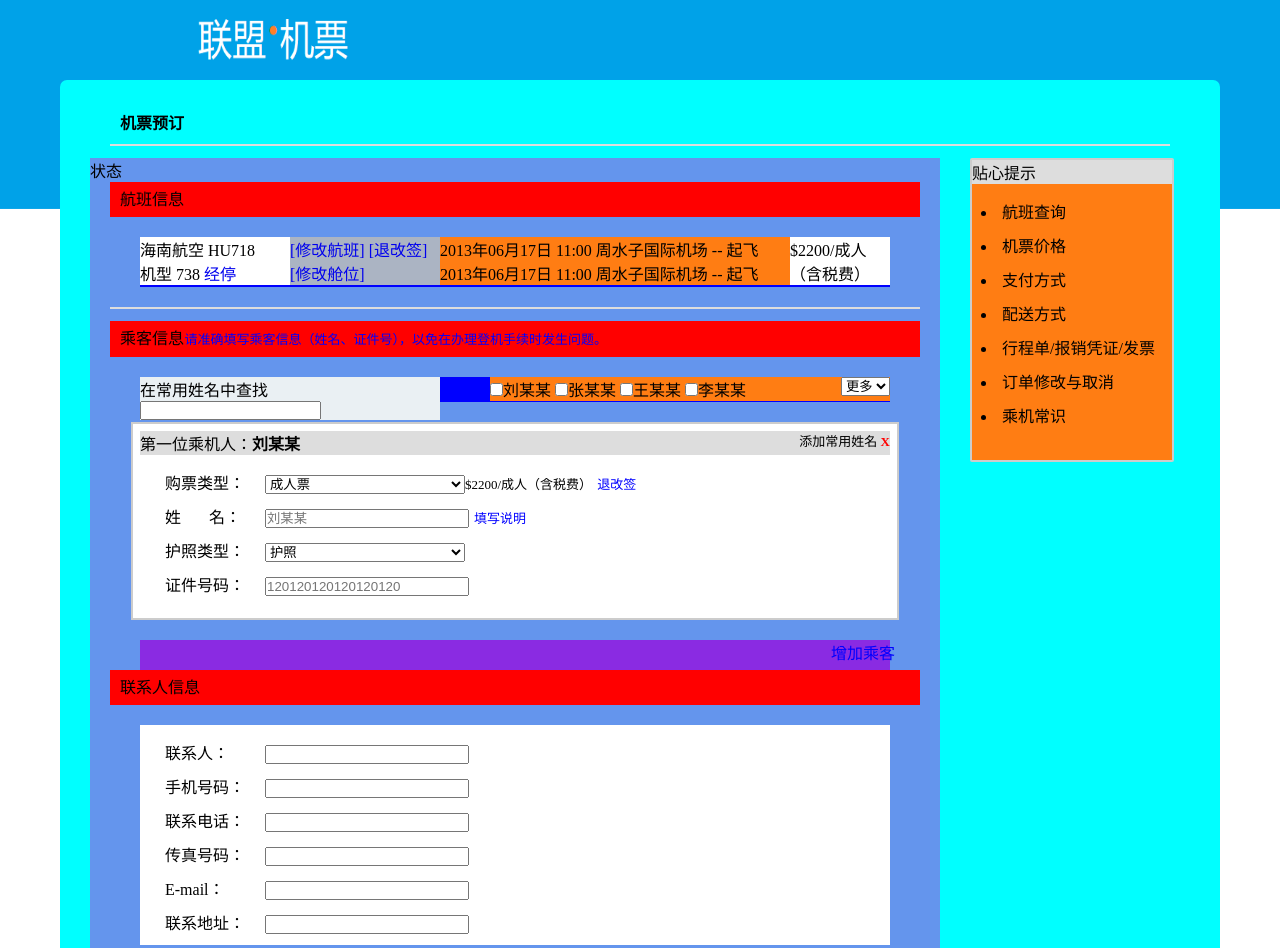
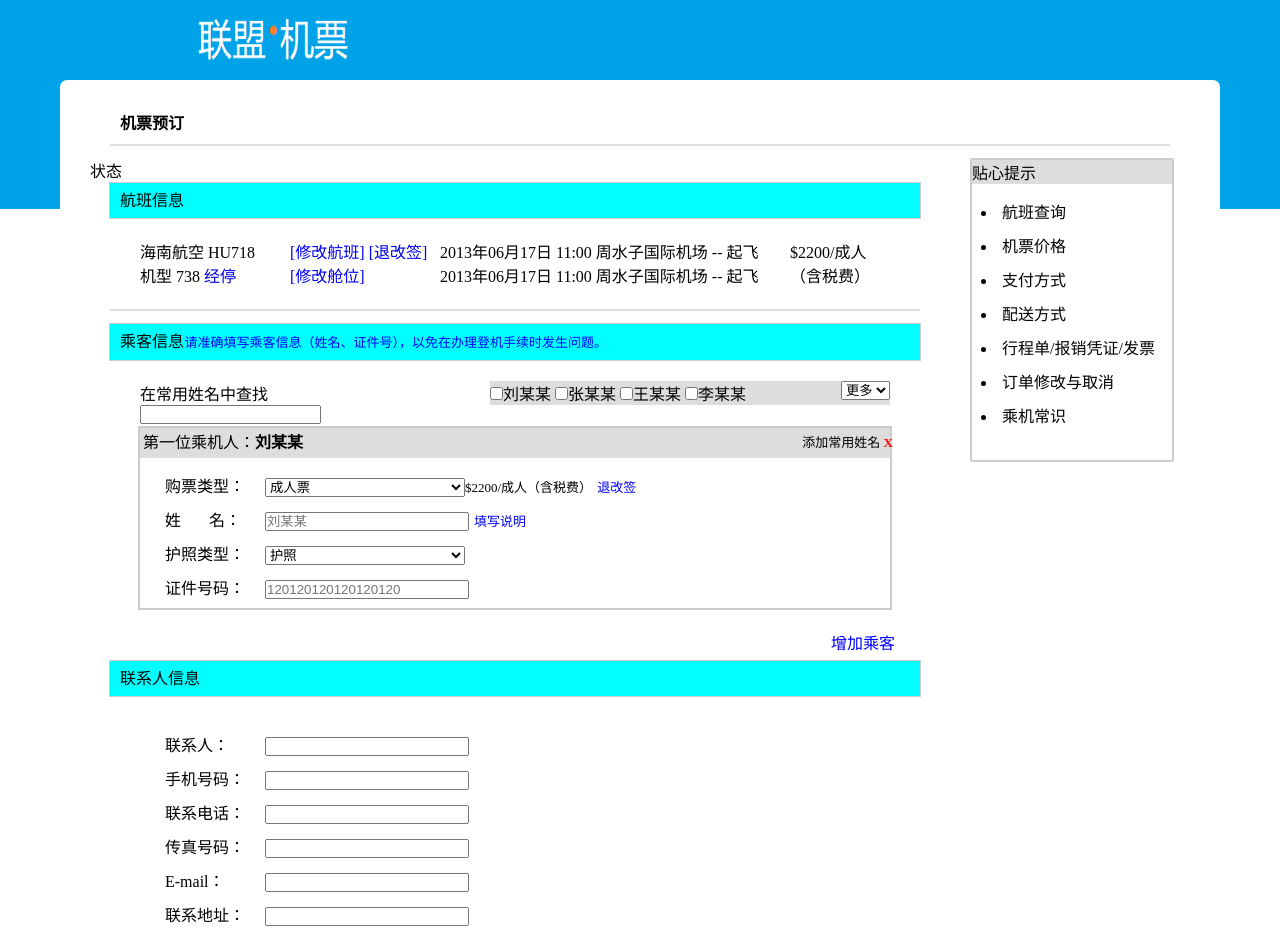
Before and after one commit to ExtravagantMarinatedEgg/js, a plain HTML site: page yiyang.html in a window 1280 px wide. Shown: the top 948 px of the page. Drawn offline with Linux system fonts and the light colour scheme.

Commit message:
删除多余bgcolor 优化界面 完成版

```diff
--- a/css/yiyang.css
+++ b/css/yiyang.css
@@ -4,7 +4,7 @@
 }
 
 #sub {
-	background-color: cyan;
+	background-color: #FFFFFF;
 	/*height: 900px;*/
 	height: auto;
 	width: 1100px;
@@ -34,10 +34,11 @@
 }
 
 .head {
-	background-color: #ff0000;
+	background-color: cyan;
 	line-height: 35px;
 	width: 810px;
 	margin: 0 auto;
+	border: 1px solid #CCCCCC;
 }
 /*#wc {
 	clear:both;
@@ -56,7 +57,7 @@
 .kq {
 	width: 750px;
 	height: 50px;
-	background-color: blue;
+	/*background-color: blue;*/
 	margin: 20px auto;
 }
 .ts {
@@ -76,7 +77,7 @@
 	height: 180px;
 	background-color: #FFF;
 	border: 2px solid #CCCCCC;
-	padding: 7px;
+	padding: 0px;
 }
 .blueFont {
 	color: #0000FF;
@@ -135,7 +136,7 @@
 .next {
 	width: 750px;
 	line-height: 30px;
-	background-color: #0000FF;
+	/*background-color: #0000FF;*/
 	margin: 0 auto;
 }
 .next input {
@@ -152,7 +153,7 @@
 	left: 350px;
 }
 #zjck {
-	background-color: blueviolet;
+	/*background-color: blueviolet;*/
 	height: 30px;
 	width: 750px;
 	margin: 0 auto;
@@ -188,9 +189,13 @@
 .pointer {
 	cursor: pointer;
 }
+.kt {
+	position:relative;
+	left: 3px;
+}
 .zn {
 	width: 1152px;
-	background-color: #8A2BE2;
+	/*background-color: #8A2BE2;*/
 	height: 150px;
 	margin: 0 auto;
 	border: 2px solid #CCCCCC;
@@ -201,6 +206,7 @@
 }
 .bt {
 	background-color: #DDDDDD;
+	line-height: 30px;
 }
 li {
 	padding: 5px;
--- a/js/yiyang.js
+++ b/js/yiyang.js
@@ -2,7 +2,7 @@ function zjck() {
 	var ckq = document.getElementById('ckq');
 	var node = ckq.nextSibling;
 	oDiv = document.createElement('div');
-	oDiv.innerHTML = '<div class="cjr kq"><div class="bt">第一位乘机人：<b>刘某某</b><span class="right smallFont">添加常用姓名 <b class="pointer" onclick="deleteCJR(this)" style="color: red;">X</b></span></div><div class="tj"><ul><li><span class="xz">购票类型：</span><select class="input"><option value="" disabled selected hidden>成人票</option></select><span class="smallFont">$2200/成人（含税费）<span class="blueFont smallFont pointer">退改签</span></span></li><li><span class="xz">姓&nbsp;&nbsp;&nbsp;&nbsp;&nbsp;&nbsp;&nbsp;名：</span><input placeholder="刘某某 " class="input"></input><span class="blueFont smallFont pointer">填写说明</span></li><li><span class="xz">护照类型：</span><select class="input"><option value=" " disabled selected hidden>护照</option></select></li><li><span class="xz">证件号码：</span><input placeholder="120120120120120120" class="input" onblur="checkUserName(this)"></input><span class="smallFont redFont"></span></li></ul></div></div>'
+	oDiv.innerHTML = '<div class="cjr kq"><div class="bt"><span class="kt">第一位乘机人：<b>刘某某</b><span class="right smallFont">添加常用姓名 <b class="pointer" onclick="deleteCJR(this)" style="color: red;">X</b></span></span></div><div class="tj"><ul><li><span class="xz">购票类型：</span><select class="input"><option value="" disabled selected hidden>成人票</option></select><span class="smallFont">$2200/成人（含税费）<span class="blueFont smallFont pointer">退改签</span></span></li><li><span class="xz">姓&nbsp;&nbsp;&nbsp;&nbsp;&nbsp;&nbsp;&nbsp;名：</span><input placeholder="刘某某 " class="input"></input><span class="blueFont smallFont pointer">填写说明</span></li><li><span class="xz">护照类型：</span><select class="input"><option value=" " disabled selected hidden>护照</option></select></li><li><span class="xz">证件号码：</span><input placeholder="120120120120120120" class="input" onblur="checkUserName(this)"></input><span class="smallFont redFont"></span></li></ul></div></div>'
 	ckq.parentNode.insertBefore(oDiv, node)
 	node = oDiv.nextSibling;
 	//	alert(ckq.style.height+=180)
@@ -35,5 +35,5 @@ function eMail(mail) {
 }
 
 function deleteCJR(cjr) {
-	cjr.parentNode.parentNode.parentNode.parentNode.removeChild(cjr.parentNode.parentNode.parentNode);
+	cjr.parentNode.parentNode.parentNode.parentNode.parentNode.removeChild(cjr.parentNode.parentNode.parentNode.parentNode);
 }
--- a/yiyang.html
+++ b/yiyang.html
@@ -16,27 +16,27 @@
 				<div style="position:relative; left: 30px;">
 					<h4>机票预订</h4></div>
 				<div class="line2"><span></span></div>
-				<div class="dp left" style="background-color: cornflowerblue">
+				<div class="dp left">
 					<div>状态</div>
 					<div>
 						<div class="head"><span class="headtext">航班信息</span></div>
 						<div class="kq">
-							<div class="left " style="width: 150px; background-color: #FFF; ">
+							<div class="left " style="width: 150px;">
 								<div><span id="AirlineCompany ">海南航空 HU718</span></div>
 								<div><span id="type ">机型 738 </span>
 									<a href="# ">经停</a>
 								</div>
 							</div>
-							<div class="left " style="width: 150px; background-color: #ABB4C3; ">
+							<div class="left " style="width: 150px; ">
 								<a href="# ">[修改航班]</a>
 								<a href="# ">[退改签]</a>
 								<a href="# ">[修改舱位]</a>
 							</div>
-							<div class="left " style="width: 350px; background-color: #FF7D13; ">
+							<div class="left " style="width: 350px; ">
 								<div><span id="fly ">2013年06月17日 11:00 周水子国际机场 -- 起飞</span></div>
 								<div><span id="land ">2013年06月17日 11:00 周水子国际机场 -- 起飞</span></div>
 							</div>
-							<div class="left " style="width: 100px; background-color: #FFF; ">
+							<div class="left " style="width: 100px; ">
 								<span id="peopleType ">$2200/成人（含税费）</span>
 							</div>
 						</div>
@@ -45,11 +45,11 @@
 					<div class="cjk">
 						<div class="head"><span class="headtext">乘客信息 </span><span class="ts">&nbsp;&nbsp;请准确填写乘客信息（姓名、证件号），以免在办理登机手续时发生问题。</span></div>
 						<div class=" lishi kq">
-							<div class="left" style="width: 300px; background-color: #EAF0F3;">
+							<div class="left" style="width: 300px;">
 								在常用姓名中查找
 								<input type="text" />
 							</div>
-							<div class="left right" style="width: 400px; background-color: #FF7D13;">
+							<div class="left right" style="width: 400px; background-color: #DDDDDD;">
 								<input type="checkbox" name="check1" /><span>刘某某</span>
 								<input type="checkbox" name="check2" /><span>张某某</span>
 								<input type="checkbox" name="check3" /><span>王某某</span>
@@ -126,7 +126,7 @@
 						<input id="xyb" class="pointer" type="button" value="下一步" />
 					</div>
 				</div>
-				<div class="left txts" style="background-color: #FF7D13;">
+				<div class="left txts">
 					<div style="background-color: #DDDDDD; ">贴心提示</div>
 					<div class="tsxx">
 						<ul>
```
